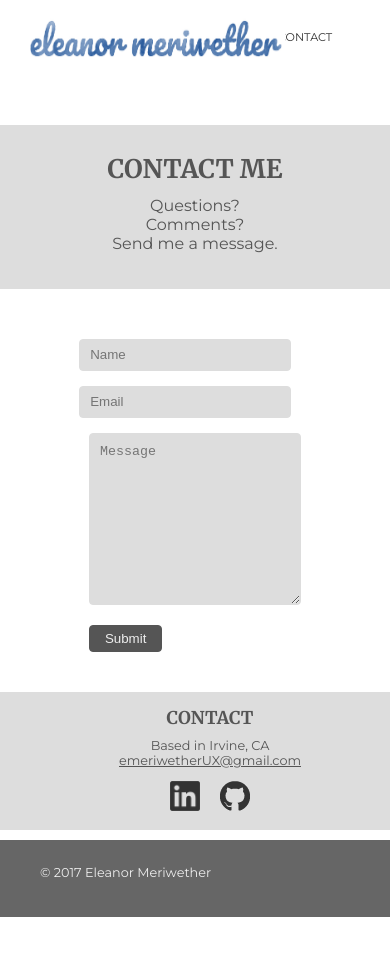
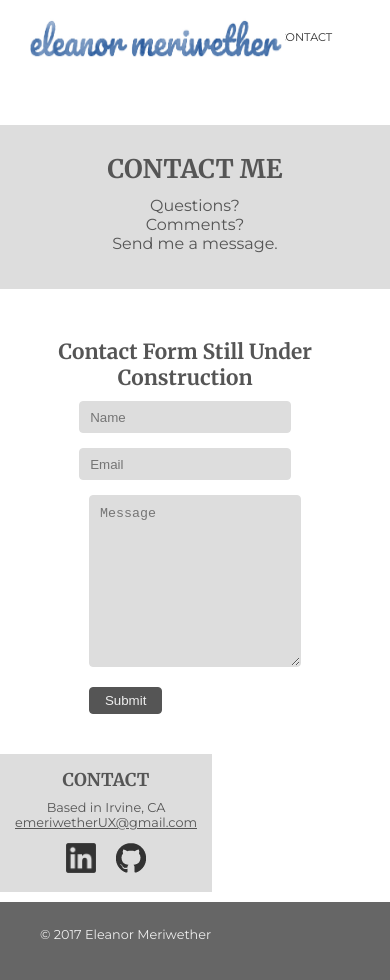
Before and after one commit to emeriwether/emeriwether.github.io, a Jekyll site: the page built from contact.html, in a window 390 px wide. Built offline with Jekyll 4.4.1, drawn with Linux system fonts in a browser that asks for light colours; nearby versions of some CDN libraries; before the commit the page ends 917 px from its top, so only the background shows below that.

Commit message:
adjust contact form

```diff
--- a/contact.html
+++ b/contact.html
@@ -9,6 +9,7 @@ layout: default
 </section>
 <section class="contactInfo">
     <div id="form">
+        <h3>Contact Form Still Under Construction</h3>
         <form>
             <div>
                 <input type="text" placeholder="Name">
--- a/css/styles.css
+++ b/css/styles.css
@@ -218,7 +218,7 @@ MEDIA QUERIES
     /*Contact*/
     section.contactInfo { margin-bottom: 0; margin-top: 40px; }
     section.contactInfo #form {margin-left: 15%; margin-bottom: 40px; }
-    section.contactInfo #info { width: 100%; }
+    section.contactInfo #info { display: block;  }
 }
 
 @media screen and (max-width: 490px) {
```
